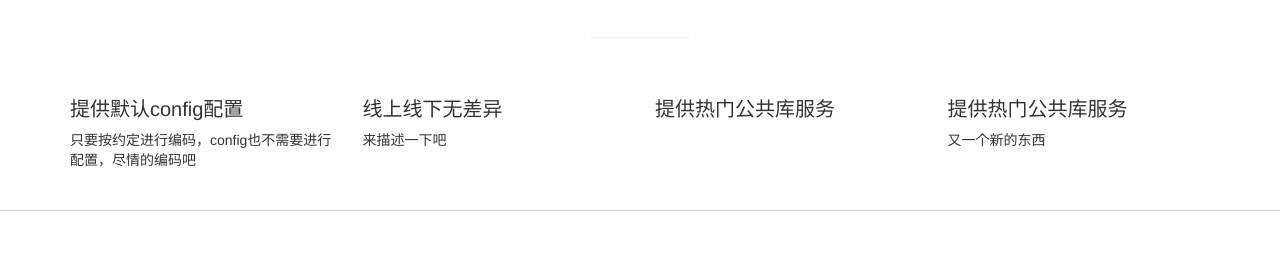
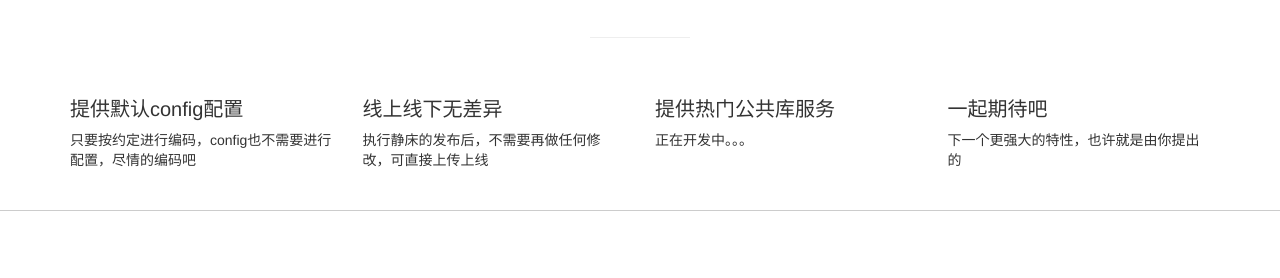
Before and after one commit to zzuhan/qmodular, a plain HTML site: page index.html in a window 1280 px wide. Shown: the part 505-783 px from the top of the page. Drawn offline with Linux system fonts and the light colour scheme.

Commit message:
update document

```diff
--- a/index.html
+++ b/index.html
@@ -48,7 +48,7 @@ $qstatic->addModularConf();
 $qstatic->deploy();
                         </code>
                     </pre> -->
-                    <p>来描述一下吧</p>
+                    <p>执行静床的发布后，不需要再做任何修改，可直接上传上线</p>
                 </div>
                 <div class="fn col-sm-3">
                     <h3>提供热门公共库服务</h3>
@@ -59,11 +59,11 @@ qtool
 seajs
                         </code>
                     </pre> -->
-                    <p></p>
+                    <p>正在开发中。。。</p>
                 </div>
                 <div class="fn col-sm-3">
-                    <h3>提供热门公共库服务</h3>
-                    <p>又一个新的东西</p>
+                    <h3>一起期待吧</h3>
+                    <p>下一个更强大的特性，也许就是由你提出的</p>
                 </div>
             </div>
 
```
Also changed, not shown: docs.html (+3 -1 lines).
